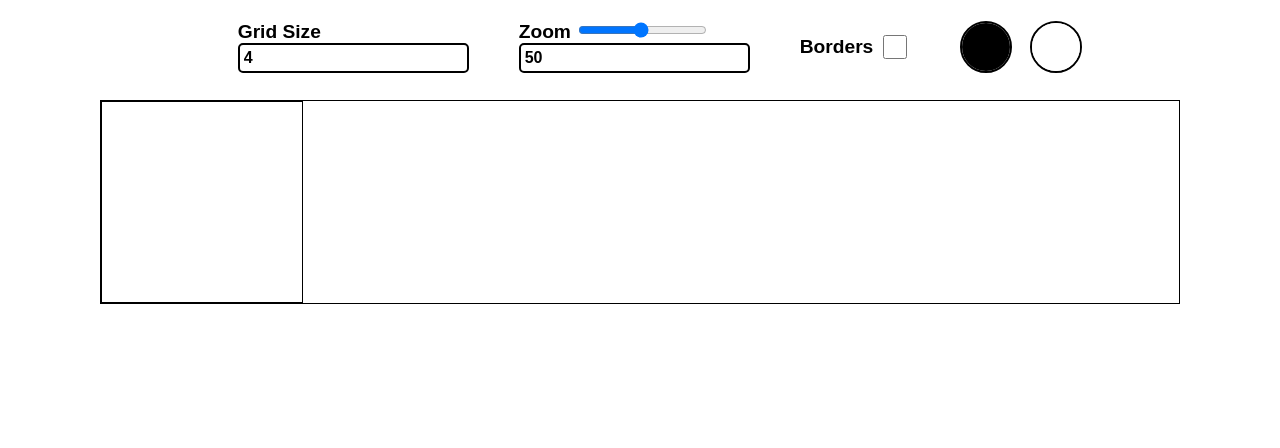
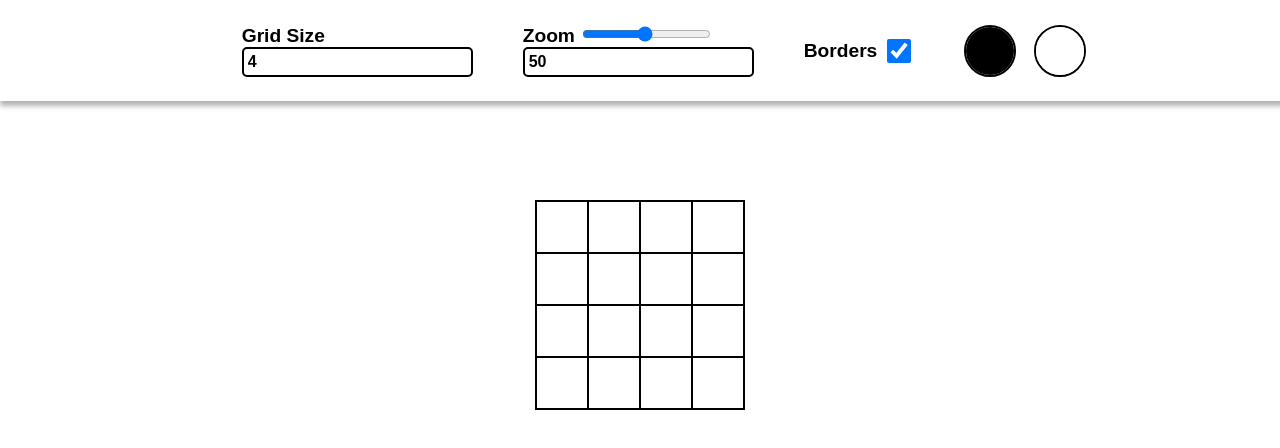
Before and after one commit to Thuziel/etchasketch, a plain HTML site: page index.html in a window 1280 px wide. Drawn offline with Linux system fonts and the light colour scheme.

Commit message:
Add toolbar shadow

```diff
--- a/index.html
+++ b/index.html
@@ -23,7 +23,7 @@
             </div>
             <div class="borderInput">
                 <label for="borderInput">Borders</label>
-                <input type="checkbox" id="borderInput" class="borderCheckbox">
+                <input type="checkbox" checked id="borderInput" class="borderCheckbox">
             </div>
             <div id="colorPickers">
                 <div class="colourPickerWrapper">
@@ -35,6 +35,8 @@
             </div>
         </form>
     </nav>
-    <div id="container"></div>
+    <main>
+        <div id="container"></div>
+    </main>
 </body>
 </html>
--- a/styles.css
+++ b/styles.css
@@ -1,6 +1,6 @@
 :root {
     --square-size: 50px;
-    --border-width: 0px;
+    --border-width: 1px;
 }
 
 html, body {
@@ -9,17 +9,21 @@ html, body {
     margin: 0;
 }
 
+main {
+    display: flex;
+    margin-top: 200px;
+    justify-content: center;
+    align-items: center;
+}
+
 #container {
     display: flex;
-    margin: 100px;
-    border: 1px solid black;
-
+    width: min-content;
 }
 
 #recycledContainer {
     border: 1px solid black;
     width: min-content;
-
 }
 
 .row {
@@ -39,9 +43,14 @@ html, body {
     position: fixed;
     width: 100%;
     top: 0;
-    padding: 20px;
+    padding: 24px;
     font-size: larger;
     font-weight: bold;
+    background-color: white;
+    box-shadow: 0px 5px 5px rgba(0, 0, 0, 0.3);
+    display: flex;
+    justify-content: center;
+    align-items: center;
 }
 
 #navbar form {
```
